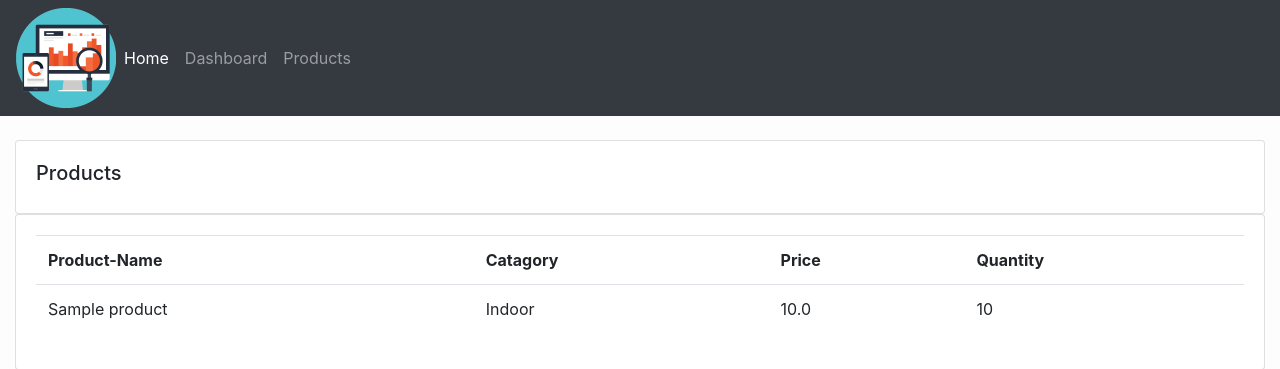
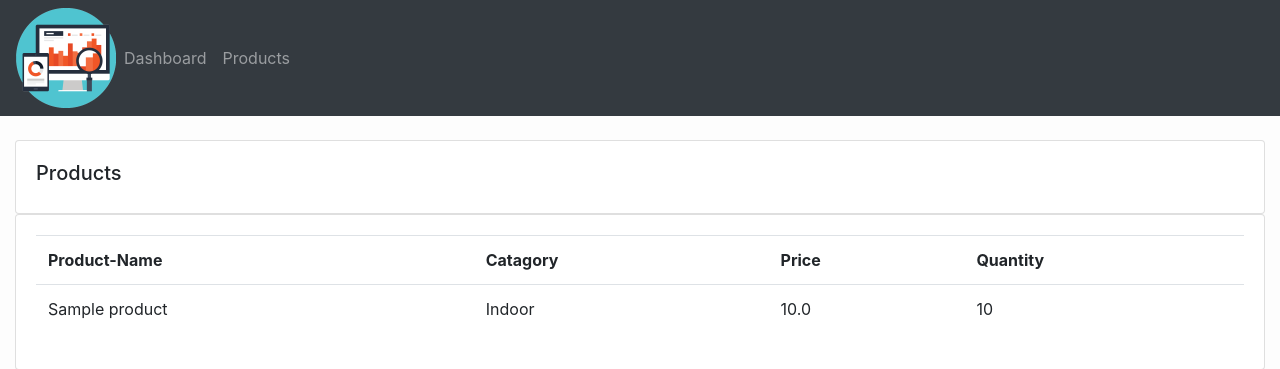
Before and after one commit to beba2123/Customer-Managment, a Django app: page /products/ in a window 1280 px wide. Shown: the top 369 px of the page. Run offline with Django 4.2, Linux system fonts and the light colour scheme; tables that the repository leaves empty hold one stand-in row (values such as "Sample post").

Commit message:
button updates

```diff
--- a/acounts/templates/acounts/navbar.html
+++ b/acounts/templates/acounts/navbar.html
@@ -7,14 +7,11 @@
     </button>
     <div class="collapse navbar-collapse" id="navbarNav">
       <ul class="navbar-nav">
-        <li class="nav-item active">
-          <a class="nav-link" href="#">Home</a>
+        <li class="nav-item">
+          <a class="nav-link" href="{% url 'home'%}">Dashboard</a>
         </li>
         <li class="nav-item">
-          <a class="nav-link" href="#">Dashboard</a>
-        </li>
-        <li class="nav-item">
-          <a class="nav-link" href="#">Products</a>
+          <a class="nav-link" href="{% url 'products'%}">Products</a>
         </li>
 
         </li>
```
Also changed, not shown: acounts/templates/acounts/dashboard.html (+5 -5 lines).
